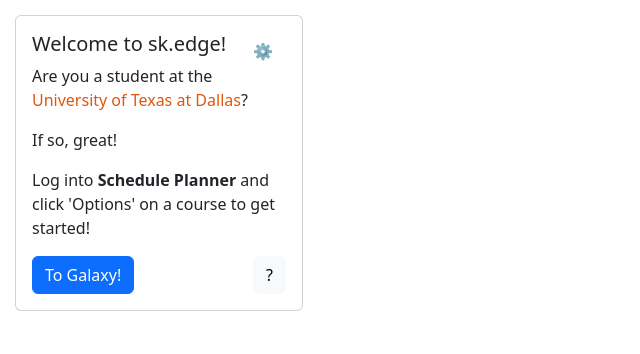
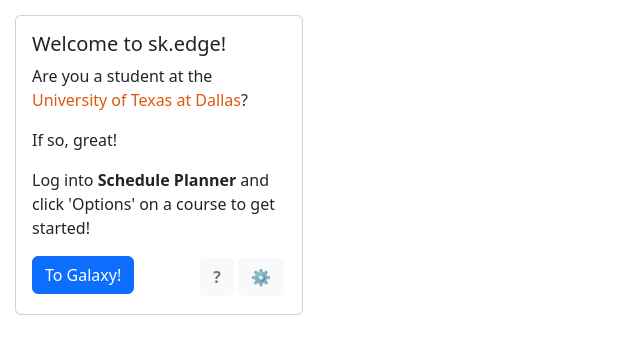
Before and after one commit to demonlexe/sk.edge, a website with bundled scripts: page Extension/dashboardTab/dashboardTab.html in a window 1280 px wide. Shown: the full height of the page, 0-640 px from the left. Built offline with nearby package versions, Linux system fonts and the light colour scheme.

Commit message:
add help page

```diff
--- a/Extension/dashboardTab/dashboardTab.html
+++ b/Extension/dashboardTab/dashboardTab.html
@@ -12,7 +12,6 @@
     <div id="dashboard-page" class="mainPg">
         <div class="card" style="width: 18rem;">
             <div class="card-body">
-                <button class="topRightBtn btn" id="settings-btn">⚙</button>
               <h5 class="card-title">Welcome to sk.edge!</h5>
               <p class="card-text">Are you a student at the <span style='color: #df560c;'>University of Texas at Dallas</span>?</p>
             <p>If so, great! </p>
@@ -21,7 +20,8 @@
               </p>
               <a id="exit-dash-btn"class="btn btn-primary hang-left" style="margin: 0px;">To Galaxy!</a>
 
-              <a href="#FIXME" class="btn btn-light hang-right" style="margin: 0px;">?</a>
+              <button class="hang-right btn btn-light" id="settings-btn" style="margin: 2px;">⚙</button>
+              <a id="help-btn" class="btn btn-light hang-right" style="margin: 2px;"><strong style="color: #767676;">?</strong></a>
 
             </div>
           </div>
```
